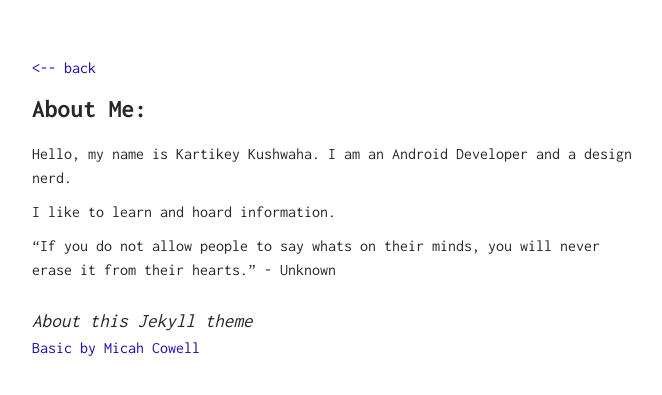
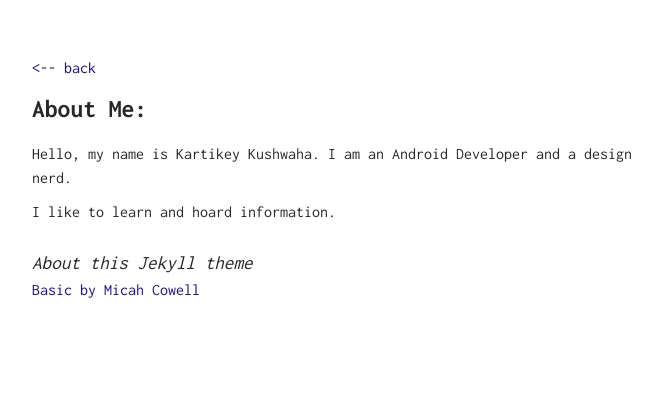
Before and after one commit to krtkush/krtkush.github.io, a Jekyll site: the page built from me/index.md, in a window 1280 px wide. Shown: the top 395 px of the page, without its empty margins (308-970 px from the left). Built offline with Jekyll 4.4.1, drawn with Linux system fonts in a browser that asks for light colours.

Commit message:
Forgot to add files :|

```diff
--- a/me/index.md
+++ b/me/index.md
@@ -6,7 +6,5 @@ Hello, my name is Kartikey Kushwaha. I am an Android Developer and a design nerd
 
 I like to learn and hoard information.
 
- *"If you do not allow people to say whats on their minds, you will never erase it from their hearts."* - Unknown
-
 # About this Jekyll theme
 [Basic by Micah Cowell](http://jekyllthemes.org/themes/basic/)
```
